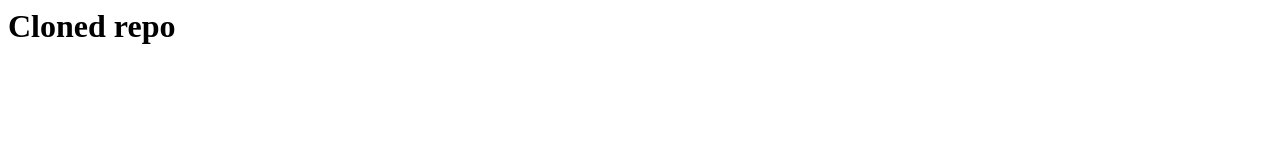
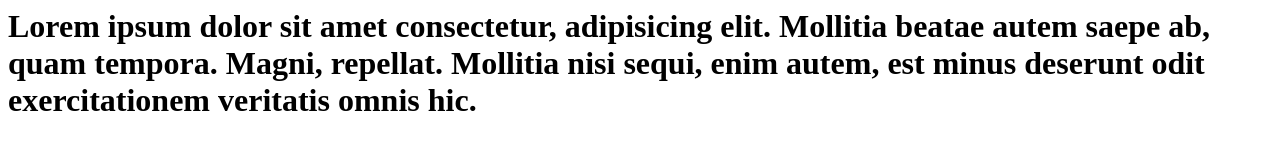
Before and after one commit to Happyblackie/crap-portfolio-demo, a plain HTML site: page index.html in a window 1280 px wide. Drawn offline with Linux system fonts and the light colour scheme.

Commit message:
added some lorem text on index file

```diff
--- a/index.html
+++ b/index.html
@@ -6,6 +6,8 @@
     <title>Document</title>
 </head>
 <body>
-    <h1>Cloned repo</h1>
+    <h1>Lorem ipsum dolor sit amet consectetur, adipisicing elit. Mollitia beatae
+        autem saepe ab, quam tempora. Magni, repellat. Mollitia nisi sequi,
+        enim autem, est minus deserunt odit exercitationem veritatis omnis hic.</h1>
 </body>
 </html>
```
